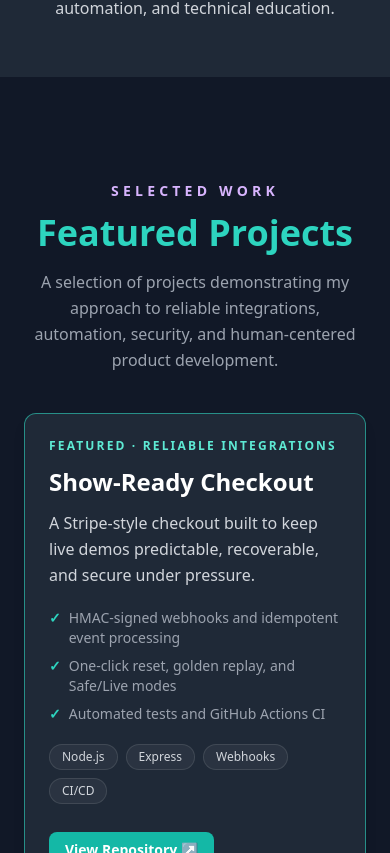
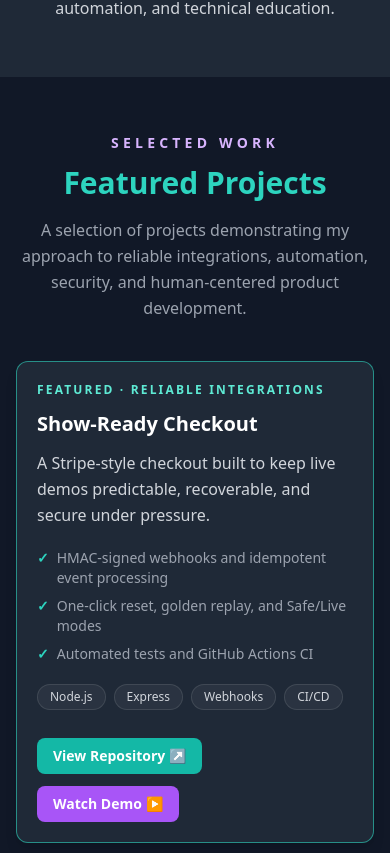
Before and after one commit to KatrinaFinney/portfolio-2025, a Next.js app: page / in a window 390 px wide. Shown: the part 1111-1964 px from the top of the page. Built offline with nearby package versions, Linux system fonts and the light colour scheme; no server answers.

Commit message:
Improve responsive layout in src/components/FeaturedProjects.tsx

```diff
--- a/src/components/FeaturedProjects.tsx
+++ b/src/components/FeaturedProjects.tsx
@@ -74,12 +74,12 @@ const projects: Project[] = [
 
 export default function FeaturedProjects() {
   return (
-    <div className="w-full max-w-6xl px-6 py-12">
+    <div className="w-full max-w-6xl px-4 sm:px-6">
       <p className="text-center text-sm font-semibold tracking-[0.3em] text-purple-300">
         SELECTED WORK
       </p>
 
-      <h2 className="mt-3 text-center text-4xl font-bold text-teal-400">
+      <h2 className="mt-3 text-center text-3xl font-bold text-teal-400 sm:text-4xl">
         Featured Projects
       </h2>
 
@@ -93,7 +93,7 @@ export default function FeaturedProjects() {
         {projects.map((project, index) => (
           <motion.article
             key={project.title}
-            className={`flex h-full flex-col rounded-xl border bg-gray-800 p-6 shadow-lg ${
+            className={`flex h-full flex-col rounded-xl border bg-gray-800 p-5 shadow-lg sm:p-6 ${
               index === 0
                 ? "border-teal-400/60"
                 : "border-white/10"
@@ -105,7 +105,7 @@ export default function FeaturedProjects() {
               {project.eyebrow}
             </p>
 
-            <h3 className="mt-3 text-2xl font-semibold text-white">
+            <h3 className="mt-3 text-xl font-semibold text-white sm:text-2xl">
               {project.title}
             </h3>
 
```
